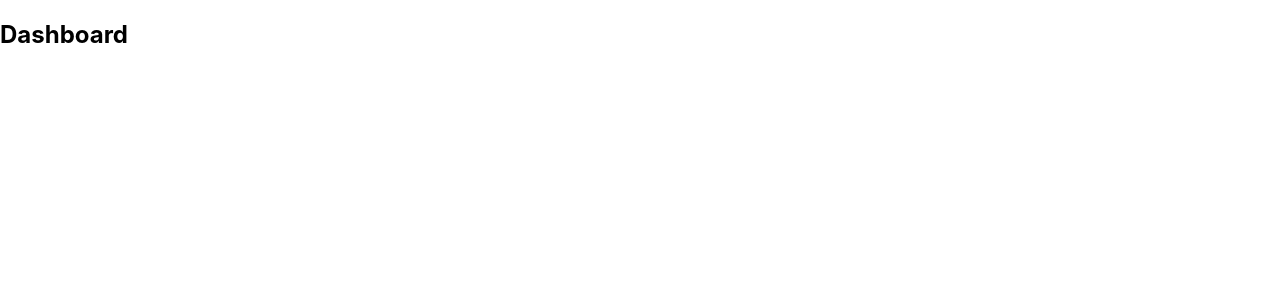
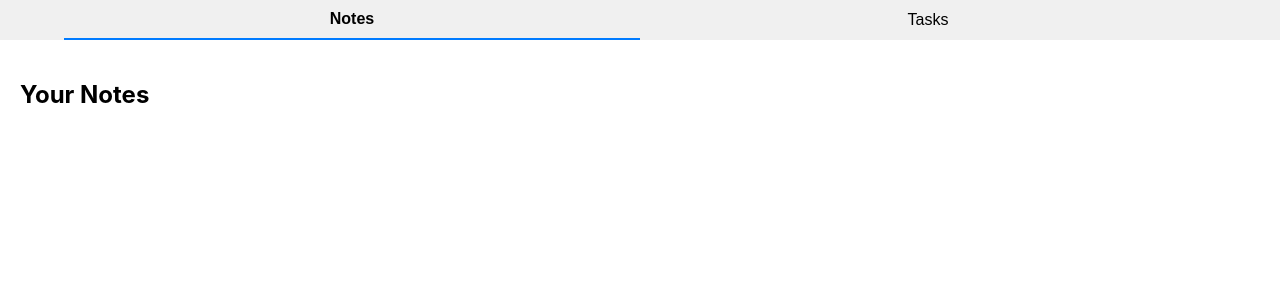
Before and after one commit to Saico-debs9/Notes-Tasks, a React (Create React App) app in the folder client/: page / in a window 1280 px wide. Shown: the top 300 px of the page. Built offline with nearby package versions, Linux system fonts and the light colour scheme; sample sign-in values are in the browser's storage.

Commit message:
Added Tasks and Notes Pages in DashBoard and gave slideable style

```diff
--- a/client/package.json
+++ b/client/package.json
@@ -13,6 +13,7 @@
     "react-dom": "^19.1.0",
     "react-router-dom": "^7.6.3",
     "react-scripts": "5.0.1",
+    "react-swipeable": "^7.0.2",
     "react-toastify": "^11.0.5",
     "web-vitals": "^2.1.4"
   },
--- a/client/src/pages/DashboardPage.jsx
+++ b/client/src/pages/DashboardPage.jsx
@@ -1,15 +1,56 @@
-import React from 'react';
-// import Notes from '../components/Notes';
-// import Tasks from '../components/Tasks';
+import React, { useState } from 'react';
+import { useSwipeable } from 'react-swipeable';
+import NotesPage from './NotesPage';
+import TasksPage from './TasksPage';
+import '../styles/Dashboard.css'
 
-const Dashboard = () => {
+const DashboardPage = () => {
+  const [activeTab, setActiveTab] = useState('notes');
+
+  const handleSwipeLeft = () => {
+    setActiveTab('tasks');
+  };
+
+  const handleSwipeRight = () => {
+    setActiveTab('notes');
+  };
+
+  const handlers = useSwipeable({
+    onSwipedLeft: handleSwipeLeft,
+    onSwipedRight: handleSwipeRight,
+    preventDefaultTouchmoveEvent: true,
+    trackMouse: true // enables swipe with mouse on desktop
+  });
+
   return (
-    <div>
-      <h2>Dashboard</h2>
-      {/* <Notes />
-      <Tasks /> */}
+    <div className="dashboard-container" {...handlers}>
+      <div className="tab-buttons">
+        <button
+          className={activeTab === 'notes' ? 'active' : ''}
+          onClick={() => setActiveTab('notes')}
+        >
+          Notes
+        </button>
+        <button
+          className={activeTab === 'tasks' ? 'active' : ''}
+          onClick={() => setActiveTab('tasks')}
+        >
+          Tasks
+        </button>
+      </div>
+
+      <div className="tab-slider">
+        <div className={`tab-slide ${activeTab === 'notes' ? 'left' : 'right'}`}>
+          <div className="tab-panel">
+            <NotesPage />
+          </div>
+          <div className="tab-panel">
+            <TasksPage />
+          </div>
+        </div>
+      </div>
     </div>
   );
 };
 
-export default Dashboard;
+export default DashboardPage;
--- /dev/null
+++ b/client/src/pages/NotesPage.jsx
@@ -0,0 +1,12 @@
+import React from 'react';
+
+const NotesPage = () => {
+  return (
+    <div>
+      <h2>Your Notes</h2>
+      {/* Notes CRUD UI will be added here */}
+    </div>
+  );
+};
+
+export default NotesPage;
--- /dev/null
+++ b/client/src/pages/TasksPage.jsx
@@ -0,0 +1,12 @@
+import React from 'react';
+
+const TasksPage = () => {
+  return (
+    <div>
+      <h2>Your Tasks</h2>
+      {/* Tasks CRUD + reminders UI will be added here */}
+    </div>
+  );
+};
+
+export default TasksPage;
--- /dev/null
+++ b/client/src/styles/Dashboard.css
@@ -0,0 +1,55 @@
+.dashboard-container {
+  display: flex;
+  flex-direction: column;
+  height: 100vh;
+  overflow: hidden;
+}
+
+.tab-buttons {
+  display: flex;
+  justify-content: center;
+  background: #f0f0f0;
+}
+
+.tab-buttons button {
+  padding: 10px 20px;
+  border: none;
+  background: transparent;
+  font-size: 16px;
+  cursor: pointer;
+  width: 45%;
+}
+
+.tab-buttons button.active {
+  border-bottom: 2px solid #007bff;
+  font-weight: bold;
+}
+
+.tab-slider {
+  flex: 1;
+  overflow: hidden;
+  position: relative;
+}
+
+.tab-slide {
+  display: flex;
+  width: 200%; /* 2 panels side by side */
+  height: 100%;
+  transition: transform 0.3s ease;
+}
+
+.tab-slide.left {
+  transform: translateX(0%);
+}
+
+.tab-slide.right {
+  transform: translateX(-50%);
+}
+
+.tab-panel {
+  width: 50%; /* each panel takes half of tab-slide */
+  height: 100%;
+  overflow-y: auto;
+  box-sizing: border-box;
+  padding: 20px;
+}
```
Also changed, not shown: client/src/styles/App.css (renamed from client/src/App.css), 1 other file (tests, documents, lock files or other folders).
